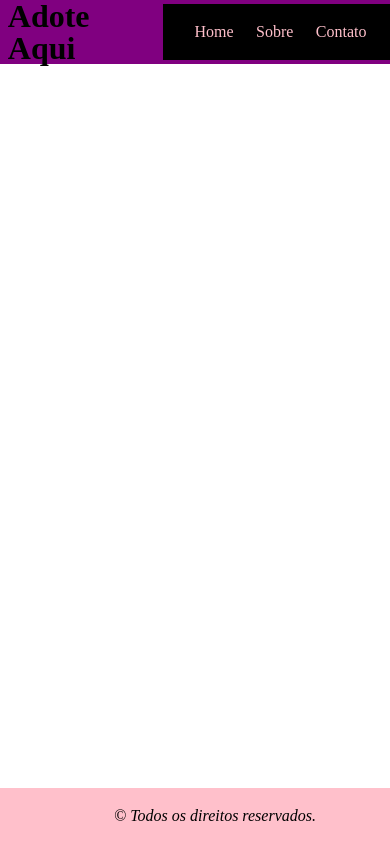
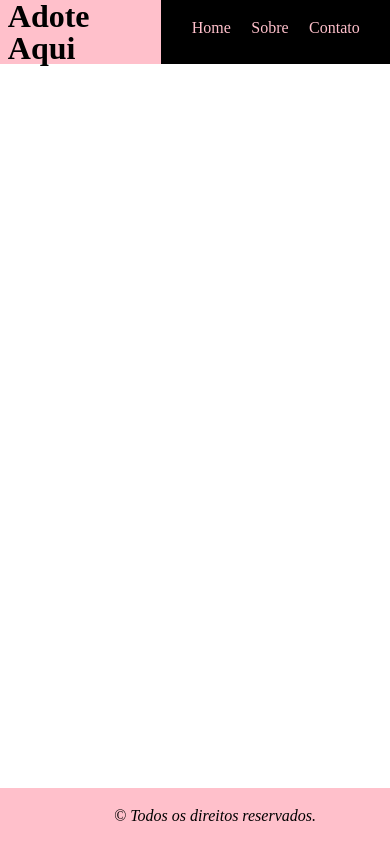
Before and after one commit to dougsimplicio/Resilia-Pet, a plain HTML site: page index.html in a window 390 px wide. Shown: the top 844 px of the page. Drawn offline with Linux system fonts and the light colour scheme.

Commit message:
media qeries ail
Signed-off-by: Doug Simplicio <douglasnsimplicio@gmail.com>

```diff
--- a/header.css
+++ b/header.css
@@ -8,16 +8,6 @@ body {
     justify-content: space-between;
     background-color: pink;
     padding-left: 2%;
-}
-
-@media screen and (max-width: 600px) {
-    .header {
-        width: 100%;
-        display: flex;
-        justify-content: space-between;
-        background-color: purple;
-        align-items: center;
-
 }
 
 .header > h1 {
```
